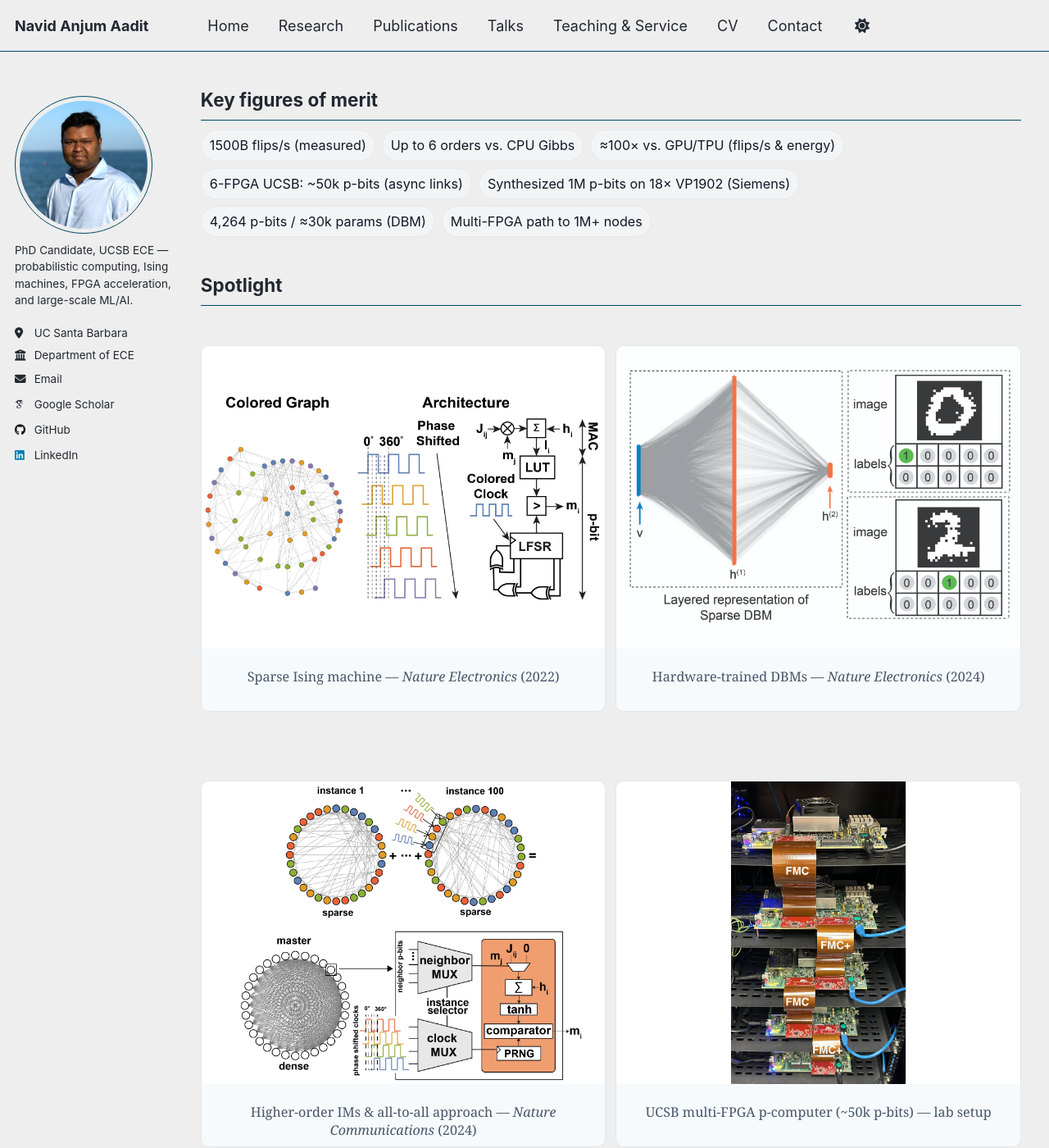
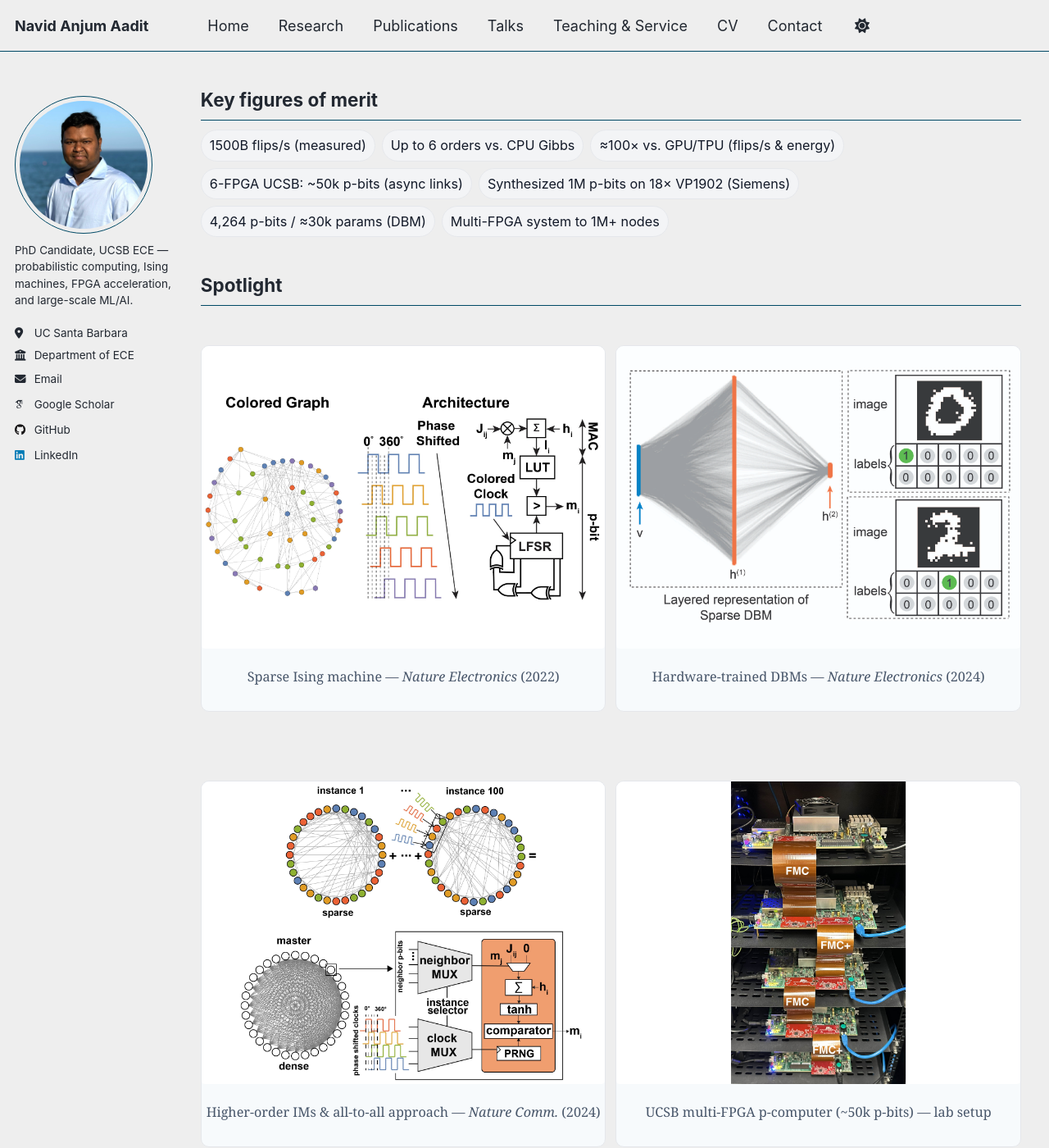
Before and after one commit to navidaadit/navidaadit.github.io, a Jekyll site: the page built from _pages/research.md, in a window 1280 px wide and 1400 px high, scrolled down 1128 px. Shown: the whole window at 82% size. Built offline with Jekyll 4.4.1, drawn with Linux system fonts in a browser that asks for light colours; some web fonts are replaced.

Commit message:
Update research.md

```diff
--- a/_pages/research.md
+++ b/_pages/research.md
@@ -114,7 +114,7 @@ I build <strong>CMOS/FPGA systems</strong> for <strong>probabilistic computing</
   <span class="stat-badge">6-FPGA UCSB: ~50k p-bits (async links)</span>
   <span class="stat-badge">Synthesized 1M p-bits on 18× VP1902 (Siemens)</span>
   <span class="stat-badge">4,264 p-bits / ≈30k params (DBM)</span>
-  <span class="stat-badge">Multi-FPGA path to 1M+ nodes</span>
+  <span class="stat-badge">Multi-FPGA system to 1M+ nodes</span>
 </div>
 
 ## Spotlight
@@ -132,7 +132,7 @@ I build <strong>CMOS/FPGA systems</strong> for <strong>probabilistic computing</
 
   <figure class="figure-card">
     <img src="/images/research/all-to-all.jpeg" alt="Higher-order Ising machines and dense behavior">
-    <figcaption class="figcap">Higher-order IMs &amp; all-to-all approach — <em>Nature Communications</em> (2024)</figcaption>
+    <figcaption class="figcap">Higher-order IMs &amp; all-to-all approach — <em>Nature Comm.</em> (2024)</figcaption>
   </figure>
 
   <!-- Rack photo: make it fill the card (no bottom whitespace) -->
```
